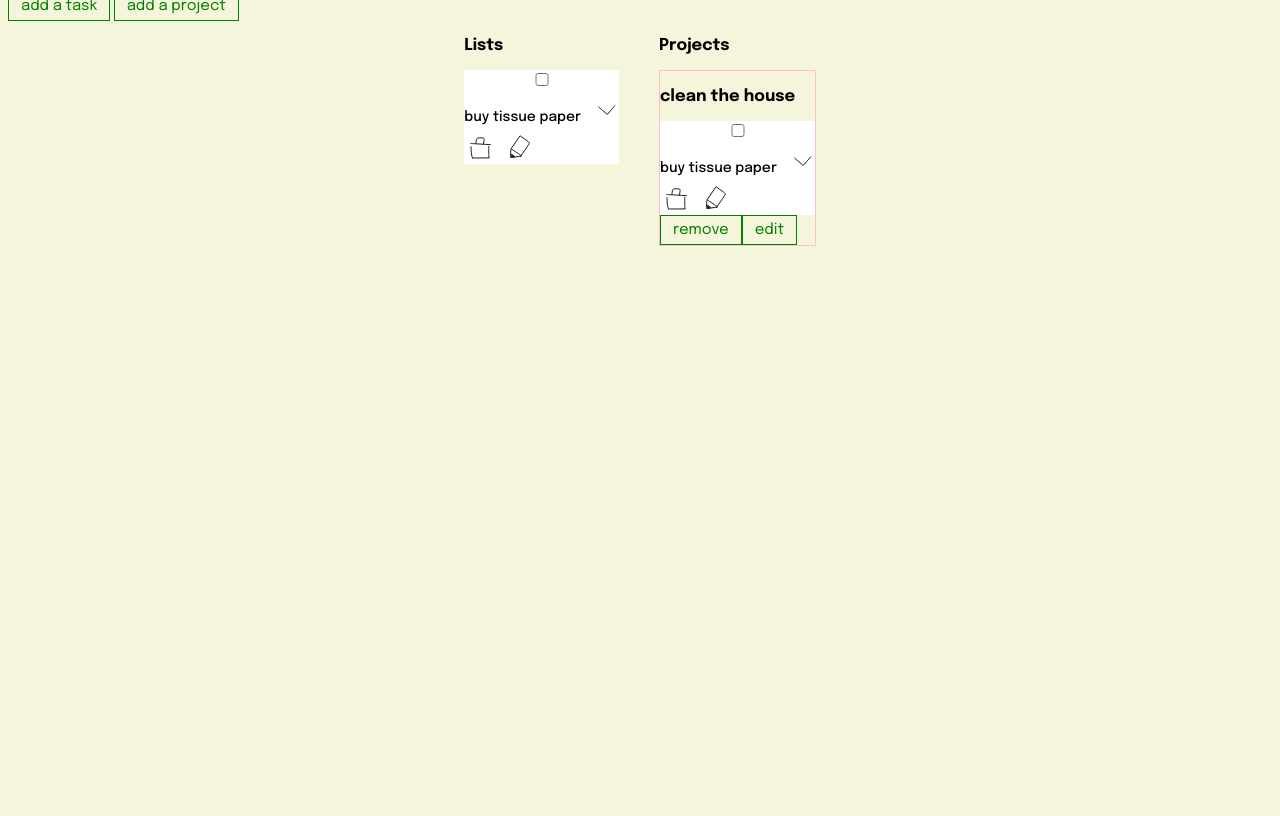
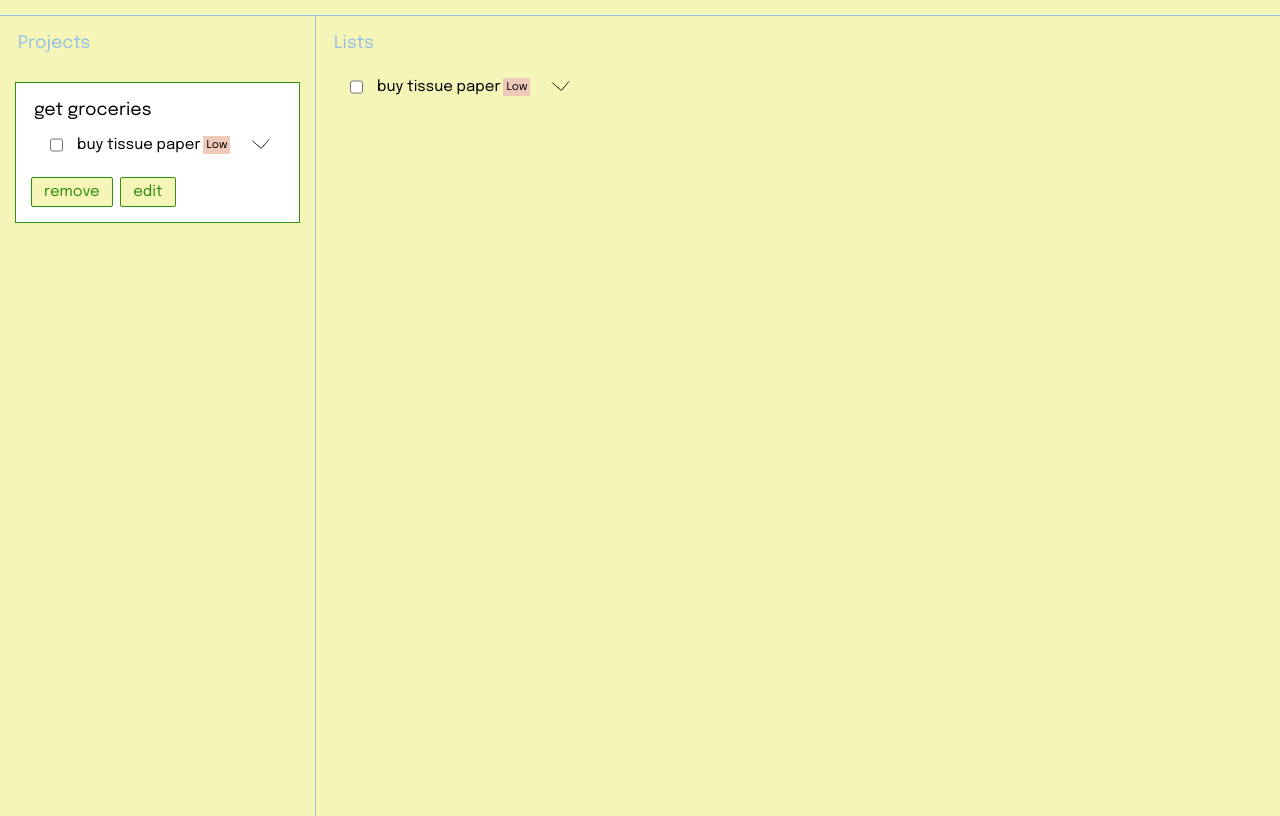
Before and after one commit to chaolingting/todo-list, a website built with webpack: page src/template.html in a window 1280 px wide. Shown: the part 79-895 px from the top of the page. Before the commit the page ends 800 px from the top, so only its background shows below. Built offline with nearby package versions, Linux system fonts and the light colour scheme; a web font is replaced by a local one.

Commit message:
update styles

```diff
--- a/src/index.js
+++ b/src/index.js
@@ -76,7 +76,7 @@ projectForm.addEventListener('submit', (e) => {
 })
 
 const defaultProject = createProject({
-  title: "clean the house"
+  title: "get groceries"
 });
 
 console.log(defaultProject);
@@ -90,9 +90,12 @@ const defaultTodo = createTodo({
   project: defaultProject.id,
   priority: "Low",
   completed: false
-})
+});
+
+
+
 console.log(defaultTodo)
 renderProject();
 renderTodoList();
 
-saveTodos()
+saveTodos();
--- a/src/screen.js
+++ b/src/screen.js
@@ -1,10 +1,3 @@
-    // render task
-    //   function renderTask(title, duetime, note, projectselection, priority, completed)
-    // render project
-    //   function renderProject(title, tasks array)
-    // show previous project & task
-    //   set localStorage
-
 import { createTodo, getTodos, createProject, getProjects, removeTodo, removeProject, updateTodo, getProjectNamebyId } from "./dataManager";
 import { Todo } from "./todo";
 import { Project } from "./project";
@@ -16,10 +9,12 @@ const projectSelectionOption = document.querySelector('#select-project');
 
 export function createTodoElement(todo) {
     const todoLi = document.createElement('li');
+    const spansDivs = document.createElement('div');
 
-    const checkboxStatus = todo.completed ? "Done" : "Not yet";
+    const checkboxStatus = todo.completed ? "Done" : "On going";
     const checkboxInput = document.createElement('input');
     checkboxInput.type = 'checkbox';
+    checkboxInput.classList.add('checkbox');
     checkboxInput.checked = todo.completed;
     checkboxInput.addEventListener('click', ()=>{
       updateTodo(todo.id, {completed:checkboxInput.checked
@@ -27,6 +22,15 @@ export function createTodoElement(todo) {
       renderTodoList();
       renderProject();
     })
+
+    const todoTitle = document.createElement('h4');
+    todoTitle.textContent = todo.title;
+    todoTitle.classList.add('title');
+
+    const titleRow = document.createElement('div');
+    titleRow.classList.add('title-row');
+
+
 
 
     const projectName = getProjectNamebyId(todo.project);
@@ -48,45 +52,78 @@ export function createTodoElement(todo) {
       editTodo(todo.id);
     })
 
-
+    const details = document.createElement('div');
+    details.classList.add('details', 'hidden')
     const btns = document.createElement('div');
 
-    //show todo li
-    // todoLi.textContent = `${todo.title} Due date: ${todo.dueFromNow} ${todo.duetime} Note: ${todo.note} Project: ${projectName} Priority: ${todo.priority} Completed? ${checkboxStatus} `
+
+    const priorityTag = document.createElement('div');
+    priorityTag.classList.add('priority-tag');
+    priorityTag.textContent = todo.priority;
+    priorityTag.classList.add(`priority-${todo.priority.toLowerCase()}`);
+
+
+
 
     const fields = [
-      { label:'', value: todo.title, className: 'title'},
-      { label:'Due:', value:`${todo.dueFromNow}`, className: 'due-from-now'},
-      { label:'', value: todo.duetime, className:'duetime' },
-      { label:'Note: ', value: todo.note, className: 'note' },
-      { label:'Project: ', value: projectName, className: 'project-title'},
-      { label:'Priority: ', value: todo.priority, className:'priority'},
-      { label:'Status: ', value: checkboxStatus, className:'checkbox'},
+      { label:'Time ', value:`${todo.dueFromNow}`, className: 'due-from-now'},
+      { label:'Date', value: todo.duetime, className:'duetime' },
+      { label:'Project ', value: projectName, className: 'project-title'},
+      { label:'Priority ', value: todo.priority, className:'priority'},
+      { label:'Status ', value: checkboxStatus, className:'checkbox'},
+      { label:'Note ', value: todo.note, className: 'note' }
+
     ];
 
     const spans = fields.map(field => {
       const span = document.createElement('span');
-      span.textContent = `${field.label}${field.value}`;
+      span.classList.add('detail-spans')
+
+      if (field.label) {
+        const labelEl = document.createElement('span');
+        labelEl.textContent = field.label;
+        labelEl.classList.add('field-label');
+        span.appendChild(labelEl);
+      }
+
+      const valueEl = document.createElement('span');
+      valueEl.textContent = field.value;
+      valueEl.classList.add('field-value');
+      span.appendChild(valueEl);
+      // span.textContent = `${field.label}${field.value}`;
 
       if(field.className) span.classList.add(field.className);
 
       return span;
     })
 
-      const detailSpan = spans.slice(1);
-      detailSpan.forEach(span =>
-        span.classList.add('hidden'));
 
-      spans[0].addEventListener('click', () => {
-        detailSpan.forEach(span => span.classList.toggle('hidden'));
+    // spans.forEach(span => span.classList.add('hidden'));
 
-      });
 
-    todoLi.classList.add('todo-spans');
+    todoTitle.addEventListener('click', () => {
+      // spans.forEach(span => span.classList.toggle('hidden'));
+      // details.classList.toggle('hidden');
+      // btns.classList.toggle('hidden')
+      // details.classList.toggle('hidden');
+      todoLi.classList.toggle('is-expanded');
+      details.classList.remove('hidden')
+
+    });
+
+    todoLi.classList.add('todo-card');
     btns.classList.add('btns')
-    todoLi.append(checkboxInput, ...spans);
+
+
+    titleRow.append(checkboxInput, todoTitle);
+    todoTitle.append(priorityTag)
+    details.append(...spans, btns);
     btns.append(removeTodoBtn, editTodoBtn);
-    todoLi.append(btns);
+
+    todoLi.append(titleRow, details);
+
+
+
 
 
     if (todo.completed == true || checkboxInput.checked ) {
@@ -168,9 +205,11 @@ export function renderProject() {
 
     const projectSection = document.createElement('div')
     const projectTitle = document.createElement('h3');
+    projectTitle.classList.add('project-title')
 
     projectSection.classList.add('project-section');
     projectTitle.textContent = project.title;
+
 
     //remove
     const removeProjectBtn = document.createElement('button');
@@ -190,6 +229,9 @@ export function renderProject() {
       console.log(`update ${project.id}`)
     })
 
+    const projectBtns = document.createElement('div');
+    projectBtns.classList.add('project-btns');
+
     const projectList = document.createElement('ul');
     const filteredTodos = allTodos.filter(todo => todo.project === project.id);
 
@@ -199,7 +241,8 @@ export function renderProject() {
       projectList.append(todoElement);
     })
 
-    projectSection.append(projectTitle, projectList, removeProjectBtn, editProjectBtn);
+    projectBtns.append(removeProjectBtn, editProjectBtn);
+    projectSection.append(projectTitle, projectList, projectBtns);
     projectContainer.append(projectSection)
 
 
--- a/src/styles.css
+++ b/src/styles.css
@@ -1,29 +1,41 @@
 /* styles.css */
 body {
-  background-color: beige;
+  background-color: var(--background-color);
   font-family: "Epilogue", "Victor Mono", "Kosugi", "Sorts Mill Goudy", sans-serif;
   /* font-style: Italic; */
   font-weight: 500;
-}
-
-:root {
-  font-size: 14px;
-  --main-color: green;
-  --background-color: beige;
-}
-
-ul, li {
-  margin: 0;
-  padding:0;
 
 }
 
-ul {
-    background-color: white;
+
+
+:root {
+  font-size: 15px;
+  --main-color: #328e13;
+  --background-color: #f5f5b8;
+  --secondary-color: #96bfe6;
 }
+
+body, ul, li, h1, h2, h3, h4 {
+  margin: 0;
+  padding:0;
+  font-weight: 400;
+
+}
+
+::selection {
+  background-color: #328e13;
+  color: var(--background-color);
+}
+
+input[type="checkbox"] {
+  accent-color:var(--secondary-color);
+}
+
 
 li {
   cursor: pointer;
+
 
 }
 
@@ -31,6 +43,12 @@ h1, h2 {
   font-family: "Victor Mono";
   font-style: italic;
   font-weight: 400;
+  margin: 1rem;
+  color: var(--main-color);
+}
+
+h3, h4 {
+  margin: 0.2rem;
 }
 
 button {
@@ -41,6 +59,7 @@ button {
   background-color: var(--background-color);
   border: 1px solid var(--main-color);
   color: var(--main-color);
+  border-radius: 2px;
 }
 
 button:hover {
@@ -48,6 +67,15 @@ button:hover {
   color: var(--background-color);
 }
 
+
+header{
+  display: flex;
+  align-items: center;
+  justify-content: space-between;
+  background-color: var(--background-color);
+  border-bottom: 1px solid var(--secondary-color);
+  padding: 1rem 2rem;
+}
 
 input[type="submit"] {
     font-family: "Epilogue";
@@ -66,20 +94,45 @@ input[type="submit"] {
 }
 
 
-.todo-spans {
+.todo-card {
   display: flex;
   flex-direction: column;
-  max-width: 200px;
+  /* max-width: 200px; */
   gap: 8px;
 }
 
+.todo-card .details {
+  display: none;
+}
+
+.title {
+  display: inline-flex;  /* 如果是區塊元素也可以用 display: flex; */
+  align-items: center;
+}
+
+/*
 .title::after {
   content: url(arrow-down.svg);
-  width: 100%;
+
   height:24px;
   padding-left: 1rem;
+} */
+
+.todo-card .title::after {
+  content: url(arrow-down.svg);
+  padding-left: 16px;
 }
 
+
+
+.todo-card.is-expanded .title::after {
+ transform: rotate(180deg);
+ padding-right: 16px;
+}
+
+.todo-card.is-expanded .details {
+  display: flex;
+}
 
 .btns {
   display: flex;
@@ -89,27 +142,60 @@ input[type="submit"] {
 .two-containers {
   display: flex;
   flex-direction: row;
-  justify-content: center;
-  gap: 40px;
+  width: 100%;
+
+}
+
+.project-container {
+  width: 315px;
+  flex-shrink: 0;
+  /* background-color: var(--secondary-color); */
+  border-right: 1px solid var(--secondary-color);
+  height: 100vh;
+}
+
+.project-title {
+  padding-bottom: 0.4rem;
+}
+
+
+.hidden {
+  display: none !important;
+}
+
+.project-section {
+  border: 1px solid var(--main-color);
+  background-color: white;
+  padding: 1rem;
+  margin: 1rem;
+}
+
+.project-section > ul {
+  padding-left: 1rem;
+  padding-bottom: 1rem;
 }
 
 
 
-.hidden {
-  display: none;
+.project-container-title {
+  padding-bottom: 1rem;
 }
 
-.project-section {
-  border: 1px solid pink;
+.todolist-container {
+  /* background-color: aliceblue; */
+  width: 100%;
 }
 
+.todolist {
+  padding-left: 2rem;
+}
 
 .remove-btn {
   background-image: url(remove.svg);
   width: 32px;
   height: 32px;
   border:none;
-  background-color: white;
+  /* background-color: white; */
 }
 
 .edit-btn {
@@ -117,5 +203,83 @@ input[type="submit"] {
   width: 32px;
   height: 32px;
   border:none;
-  background-color: white;
+  /* background-color: white; */
 }
+
+
+.title-row{
+  display: flex;
+  flex-direction: row;
+  gap: 8px;
+}
+
+
+.details {
+  display: flex;
+  flex-direction: column;
+  padding-left: 2rem;
+}
+
+.details > span {
+  padding-bottom: 10px;
+  border-bottom: 1px solid var(--main-color);
+  padding-top: 10px;
+}
+
+.details > .btns {
+  padding-top: 10px;
+  padding-bottom: 10px;
+}
+
+
+.priority-tag {
+  padding: 0.2rem;
+  margin: 0.2rem;
+
+  /* border: 1px solid var(--main-color); */
+  font-size: 11px;
+}
+
+.priority-low {
+ background-color: #efc9b9;
+}
+
+.priority-medium {
+ background-color: #e7a78b;
+}
+
+.priority-high {
+ background-color: #d66b3d;
+ color: var(--background-color);
+}
+
+
+.detail-spans {
+  display: flex;
+  flex-direction: row;
+  /* justify-content: space-between; */
+  max-width: 800px;
+
+}
+
+
+.field-label {
+  color: var(--main-color);
+  font-size: 0.8rem;
+  font-weight: 500;
+  padding-right: 1rem;
+}
+
+.field-value {
+  align-self: flex-start;
+}
+
+.project-container-title, .todolist-container-title {
+  padding: 1rem;
+  color: var(--secondary-color);
+}
+
+.project-btns {
+  display: flex;
+  gap: 0.5rem;
+}
--- a/src/template.html
+++ b/src/template.html
@@ -10,10 +10,14 @@
 </head>
 <body>
   <main>
-    <h1>Todo List</h1>
+    <header>
+      <h1>Todo List</h1>
+      <div class="buttons">
+        <button popovertarget="task-input">add a task</button>
+        <button popovertarget="project-input">add a project</button>
+      </div>
+</header>
 
-    <button popovertarget="task-input">add a task</button>
-    <button popovertarget="project-input">add a project</button>
 
     <dialog id="task-input" popover>
       <button popovertarget="task-input" popovertargetaction="hide">X</button>
@@ -54,16 +58,16 @@
     </dialog>
 
     <div class="two-containers">
+
+        <aside class="project-container">
+          <h3 class="project-container-title">Projects</h3>
+        </aside>
         <div class="todolist-container">
-          <h3>Lists</h3>
+          <h3 class="todolist-container-title">Lists</h3>
           <ul class="todolist">
-            <!-- <li class="todolist-item">default</li> -->
           </ul>
         </div>
 
-        <div class="project-container">
-          <h3>Projects</h3>
-        </div>
     </div>
   </main>
 </body>
--- a/src/todo.js
+++ b/src/todo.js
@@ -18,11 +18,12 @@ export class Todo {
       this.dueFromNow = "";
     }
 
-    this.note = note;
     this.project = project;
     this.id = id || crypto.randomUUID();
     this.priority = priority;
     this.completed = completed;
+    this.note = note;
+
   }
 
 
```
